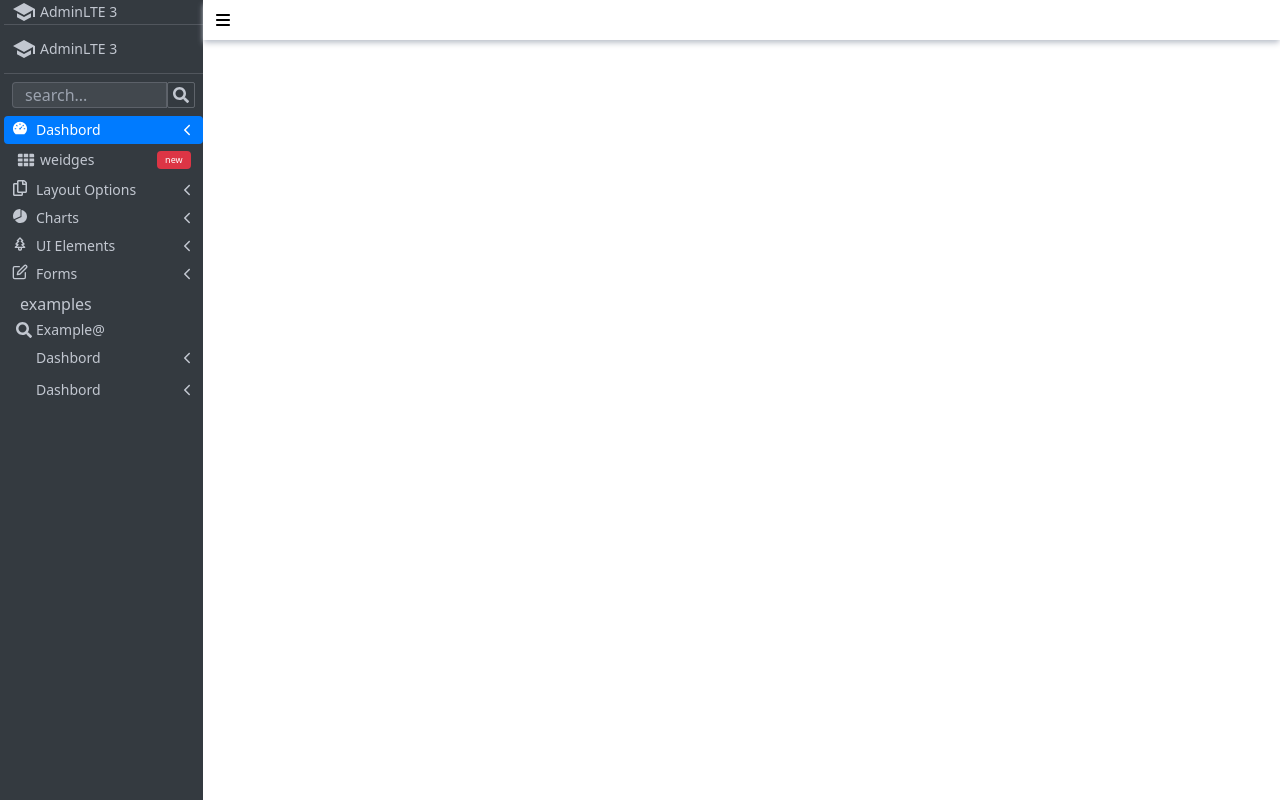
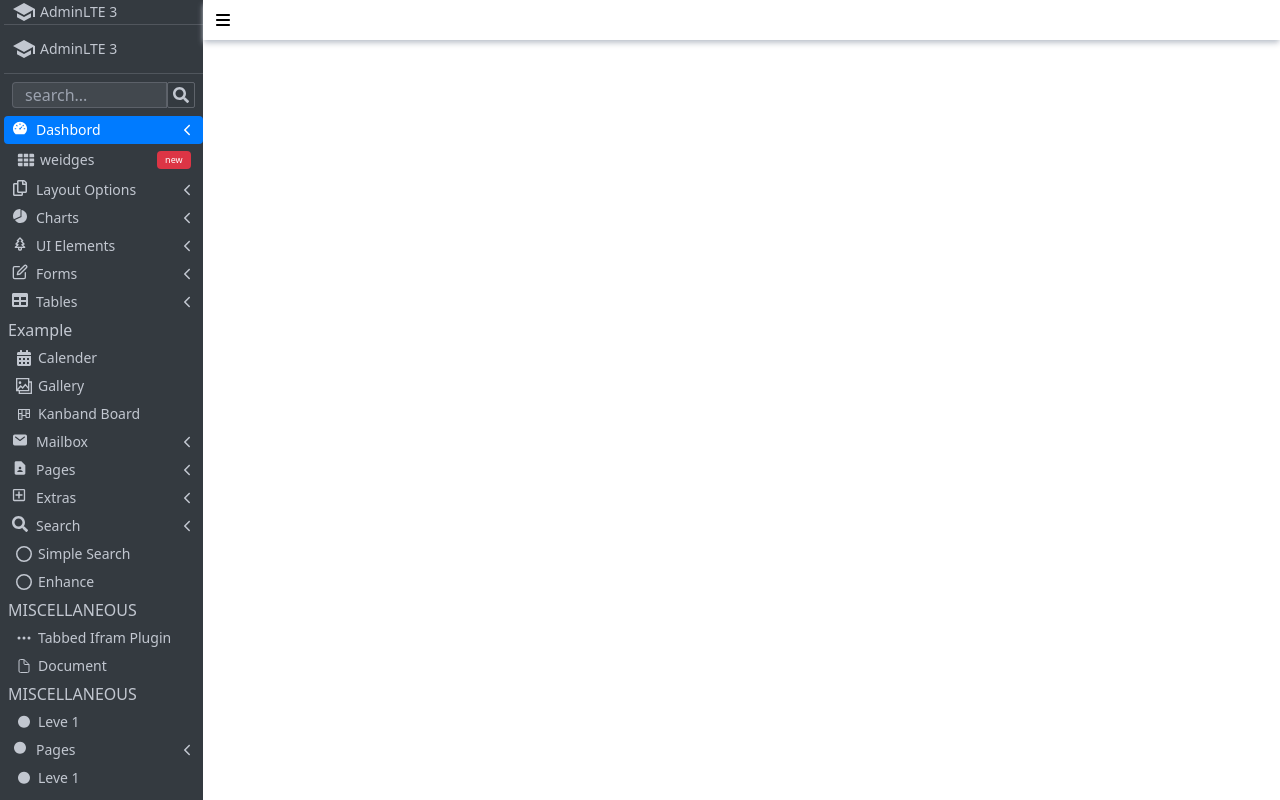
Before and after one commit to leyroy/dashboard2, a React (Create React App) app: page / in a window 1280 px wide. Built offline with nearby package versions, Linux system fonts and the light colour scheme.

Commit message:
done with the side bar

```diff
--- a/src/Assets/sideBarDatat.js
+++ b/src/Assets/sideBarDatat.js
@@ -77,24 +77,29 @@ export const lables = [
 	{ id: 2, lable: "Warning" },
 	{ id: 3, lable: "Informational" },
 ];
+//estras subdata
+export const loginRegisterV1 = [
 
-export const extras = [
-	{
-		id: 1,
-		loginRegisterV1: [
 			{ id: 1, lable: "Login v1" },
 			{ id: 2, lable: "Register v1" },
 			{ id: 3, lable: "Fogot Password v1" },
 			{ id: 4, lable: "Recover Password v1" },
-		],
-	},
-	{
-		id: 2,
-		loginRegisterV2: [
-			{ id: 1, lable: "Login v2" },
-			{ id: 2, lable: "Register v2" },
-			{ id: 3, lable: "Fogot Password v2" },
-			{ id: 4, lable: "Recover Password v2" },
-		],
-	},
 ];
+
+export const loginRegisterV2 = [
+		{ id: 1, lable: "Login v2" },
+		{ id: 2, lable: "Register v2" },
+		{ id: 3, lable: "Fogot Password v2" },
+		{ id: 4, lable: "Recover Password v2" },
+]
+
+export const extralData = [
+	{id:1,lable:"Lockscreen"},
+	{id:2,lable:"Legacy User Menu"},
+	{id:3,lable:"Language Menu"},
+	{id:4,lable:"Error 404"},
+	{id:5,lable:"Error 500"},
+	{id:6,lable:"Pace"},
+	{id:7,lable:"Blank Page"},
+	{id:8,lable:"Starter Page"},
+]
--- /dev/null
+++ b/src/components/ShowMoreDropDown.js
@@ -0,0 +1,74 @@
+import React, { useState } from "react";
+import { IoIosArrowBack } from "react-icons/io";
+import DropDown from "./DropDown";
+import { FaRegCircle } from "react-icons/fa6";
+import { extralData } from "../Assets/sideBarDatat";
+import { SidebarNave } from "./SideBarItems";
+
+export default function ShowMoreDropDown({
+	isOpen,
+	setIsOpen,
+	title1,
+	title2,
+	data1,
+	data2,
+	label,
+	Icon,
+	isColor,
+}) {
+	const [isDropOpen, setIsDropIsOpen] = useState(false);
+	return (
+		<div className={`${!isOpen && "px-2"}`}>
+			<div
+				onClick={() => {
+					setIsOpen(true);
+					setIsDropIsOpen(!isDropOpen);
+				}}
+				className={`flex justify-start ${
+					!isOpen ? "justify-center items-center" : "px-2"
+				} rounded py-1 items-center  gap-1 ${
+					isColor
+						? "bg-bluecolor text-white"
+						: "hover:bg-textcolor hover:bg-opacity-20 text-textcolor hover:text-white"
+				} cursor-pointer`}
+			>
+				<div className="w-5 text-sm h-5">{Icon}</div>
+				<h1
+					className={`${
+						isOpen ? "block whitespace-nowrap text-sm" : "hidden"
+					}`}
+				>
+					{label}
+				</h1>
+				<div
+					className={` transition-all duration-150 ${
+						isDropOpen && "-rotate-90"
+					} ${isOpen ? "block ml-auto" : "hidden"}`}
+				>
+					<IoIosArrowBack />
+				</div>
+			</div>
+			<div className={`block ${!isDropOpen && "hidden"}`}>
+				<DropDown
+					Icon={<FaRegCircle />}
+					isOpen={isOpen}
+					setIsOpen={setIsOpen}
+					data={data1}
+					title={title1}
+				/>
+				<DropDown
+					Icon={<FaRegCircle />}
+					isOpen={isOpen}
+					setIsOpen={setIsOpen}
+					data={data2}
+					title={title2}
+				/>
+				<SidebarNave
+					isOpen={isOpen}
+					setIsOpen={setIsOpen}
+					data={extralData}
+				/>
+			</div>
+		</div>
+	);
+}
--- a/src/components/SideBar.js
+++ b/src/components/SideBar.js
@@ -1,20 +1,37 @@
 import { MdSchool } from "react-icons/md";
-import { FaSearch } from "react-icons/fa";
+import { FaCalendarAlt, FaSearch } from "react-icons/fa";
 import { PiGridNineFill } from "react-icons/pi";
+import { MdContactPage } from "react-icons/md";
+import { IoMail } from "react-icons/io5";
+import { PiKanbanDuotone } from "react-icons/pi";
+import { GrGallery } from "react-icons/gr";
+import { FaTable } from "react-icons/fa";
 import { FiEdit } from "react-icons/fi";
 import { TbChristmasTree } from "react-icons/tb";
 import { IoPieChartSharp } from "react-icons/io5";
 import DropDown from "./DropDown";
 import { AiFillDashboard } from "react-icons/ai";
 import { FaRegCopy } from "react-icons/fa";
-import SideBarItems from "./SideBarItems";
+import { FaRegPlusSquare } from "react-icons/fa";
+import { BsThreeDots } from "react-icons/bs";
+import { IoDocumentOutline } from "react-icons/io5";
+import { WiMoonFull } from "react-icons/wi";
+
 import {
 	LayoutOptions,
 	charts,
 	dashboardV,
 	forms,
+	loginRegisterV1,
+	loginRegisterV2,
+	pages,
+	search,
+	tables,
 	uiElements,
 } from "../Assets/sideBarDatat";
+import SideBarItems from "./SideBarItems";
+import ShowMoreDropDown from "./ShowMoreDropDown";
+import { FaRegCircle } from "react-icons/fa6";
 export default function SideBar({ isOpen, setIsOpen }) {
 	return (
 		<div
@@ -119,20 +136,112 @@ export default function SideBar({ isOpen, setIsOpen }) {
 					title={"Forms"}
 					Icon={<FiEdit />}
 				/>
-				<SideBarItems
-					isOpen={isOpen}
-					isDropDown={true}
-					setIsOpen={setIsOpen}
-					data={dashboardV}
-					title={"Dashbord"}
-				/>
-
 				<DropDown
 					isOpen={isOpen}
 					setIsOpen={setIsOpen}
-					data={dashboardV}
-					title={"Dashbord"}
+					data={tables}
+					title={"Tables"}
+					Icon={<FaTable />}
 				/>
+				<div className="">
+					<h1 className={isOpen ? "my-0.5 px-1" : "hidden"}>
+						Example
+					</h1>
+					<SideBarItems
+						label={"Calender"}
+						Icon={FaCalendarAlt}
+						isOpen={isOpen}
+					/>
+					<SideBarItems
+						label={"Gallery"}
+						Icon={GrGallery}
+						isOpen={isOpen}
+					/>
+					<SideBarItems
+						label={"Kanband Board"}
+						Icon={PiKanbanDuotone}
+						isOpen={isOpen}
+					/>
+					<DropDown
+						isOpen={isOpen}
+						setIsOpen={setIsOpen}
+						data={dashboardV}
+						title={"Mailbox"}
+						Icon={<IoMail />}
+					/>
+					<DropDown
+						isOpen={isOpen}
+						setIsOpen={setIsOpen}
+						data={pages}
+						title={"Pages"}
+						Icon={<MdContactPage />}
+					/>
+					<ShowMoreDropDown
+						Icon={<FaRegPlusSquare />}
+						isOpen={isOpen}
+						data1={loginRegisterV1}
+						data2={loginRegisterV2}
+						setIsOpen={setIsOpen}
+						lable={"title"}
+						label={"Extras"}
+						title1={"Login & Register V1"}
+						title2={"Login & Register V2"}
+					/>
+					<DropDown
+						data={search}
+						isOpen={isOpen}
+						setIsOpen={setIsOpen}
+						Icon={<FaSearch />}
+						title={"Search"}
+					/>
+					<SideBarItems
+						label={"Simple Search"}
+						Icon={FaRegCircle}
+						isOpen={isOpen}
+					/>
+					<SideBarItems
+						label={"Enhance"}
+						Icon={FaRegCircle}
+						isOpen={isOpen}
+					/>
+				</div>
+				<div className="">
+					<h1 className={isOpen ? "my-0.5 px-1" : "hidden"}>
+						MISCELLANEOUS
+					</h1>
+					<SideBarItems
+						label={"Tabbed Ifram Plugin"}
+						Icon={BsThreeDots}
+						isOpen={isOpen}
+					/>
+					<SideBarItems
+						label={"Document"}
+						Icon={IoDocumentOutline}
+						isOpen={isOpen}
+					/>
+				</div>
+				<div className="">
+					<h1 className={isOpen ? "my-0.5 px-1" : "hidden"}>
+						MISCELLANEOUS
+					</h1>
+					<SideBarItems
+						label={"Leve 1"}
+						Icon={WiMoonFull}
+						isOpen={isOpen}
+					/>
+					<DropDown
+						isOpen={isOpen}
+						setIsOpen={setIsOpen}
+						data={pages}
+						title={"Pages"}
+						Icon={<WiMoonFull />}
+					/>
+					<SideBarItems
+						label={"Leve 1"}
+						Icon={WiMoonFull}
+						isOpen={isOpen}
+					/>
+				</div>
 			</div>
 		</div>
 	);
--- a/src/components/SideBarItems.js
+++ b/src/components/SideBarItems.js
@@ -1,41 +1,43 @@
 import React from "react";
-import { FaSearch } from "react-icons/fa";
 import DropDown from "./DropDown";
-import { dashboardV } from "../Assets/sideBarDatat";
+import { FaRegCircle } from "react-icons/fa6";
 
-function SideBarItems({ isOpen, isDropDown, setIsOpen }) {
+function SideBarItems({ isOpen, Icon, label }) {
 	return (
-		<div className="my-1 flex flex-col">
-			<h2
-				className={`${isOpen ? "block px-2 ml-2" : "hidden"}`}
-			>
-				examples
-			</h2>
-			<div
-				className={`flex ${
-					!isOpen && "mx-auto"
-				} items-center ml-2 px-1 justify-start py-0.5 my-0.5 gap-1 text-textcolor hover:bg-textcolor hover:bg-opacity-10 cursor-pointer`}
-			>
-				<FaSearch />
-				<span
-					className={`text-sm hover:bg-textcolor hover:bg-opacity-10 ${
-						isOpen ? "block" : "hidden"
-					}`}
-				>
-					{" "}
-					Example@
-				</span>
-			</div>
-			{isDropDown && (
-				<DropDown
-					isOpen={isOpen}
-					setIsOpen={setIsOpen}
-					data={dashboardV}
-					title={"Dashbord"}
-				/>
-			)}
+		<div
+			className={`flex  ${
+				!isOpen && "mx-auto w-fit"
+			} rounded hover:bg-textcolor hover:bg-opacity-20 py-1 cursor-pointer text-sm gap-1 px-3 items-center justify-start`}
+		>
+			<Icon className={" h-4 w-4 mr-0.5"} />
+			<span className={`${isOpen ? "flex" : "hidden"}`}>
+				{label}
+			</span>
 		</div>
 	);
 }
 
+export const SidebarNave = ({
+	data,
+	isDropOpen,
+	isOpen,
+}) => {
+	return (
+		<ul>
+			{data.map((item, id) => (
+				<div
+					key={id}
+					className={`px-2
+					} hover:bg-textcolor hover:bg-opacity-10 my-1 cursor-pointer hover:text-white rounded duration-300 flex items-center py-0.5 px-1 justify-start text-sm ease-linear transition-opacity gap-1`}
+				>
+					<FaRegCircle className="w-3 h-3" />
+					<li className="text-sm whitespace-nowrap">
+						{item.lable}
+					</li>
+				</div>
+			))}
+		</ul>
+	);
+};
+
 export default SideBarItems;
```
Also changed, not shown: 1 other file (tests, documents, lock files or other folders).
